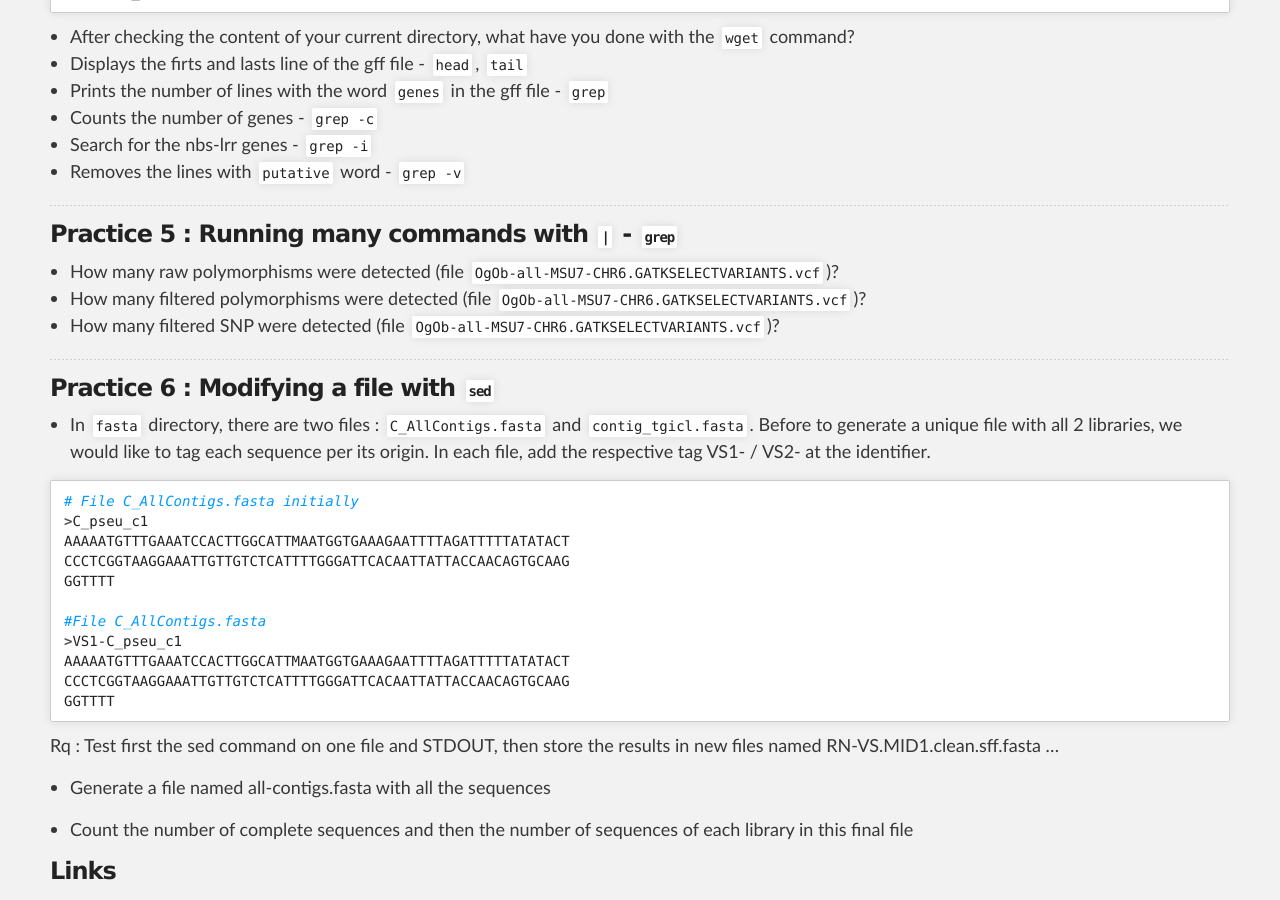
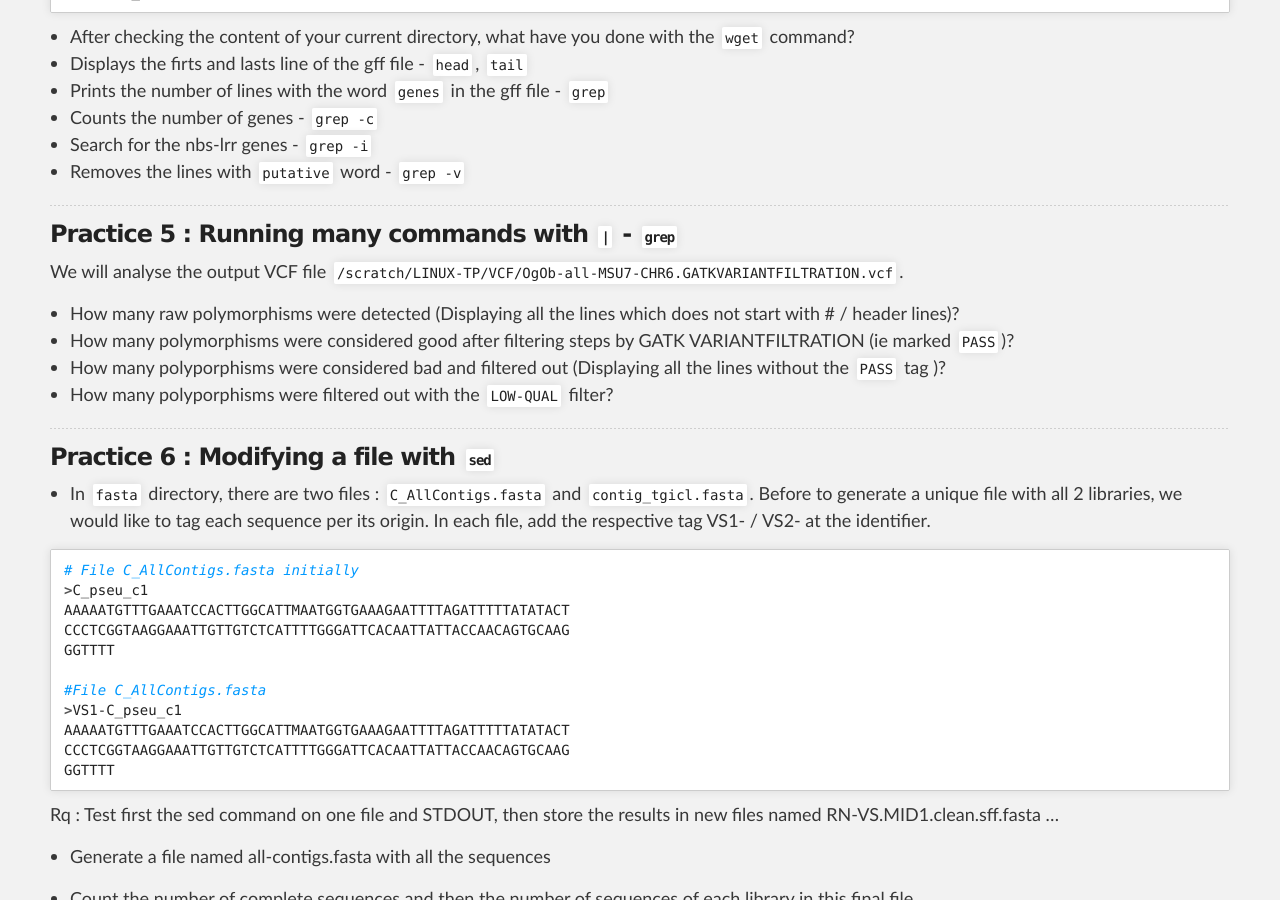
Before and after one commit to SouthGreenPlatform/trainings, a Jekyll site: the page built from _pages/linux/linuxPracticeJedi.md, in a window 1280 px wide and 900 px high, scrolled down 1840 px. Built offline with Jekyll 4.4.1, drawn with Linux system fonts in a browser that asks for light colours; nearby versions of some CDN libraries.

Commit message:
Update linuxPracticeJedi.md

```diff
--- a/_pages/linux/linuxPracticeJedi.md
+++ b/_pages/linux/linuxPracticeJedi.md
@@ -97,9 +97,11 @@
 
 <a name="practice-5"></a>
 ### Practice 5 :  Running many commands with `|` - `grep`
-* How many raw polymorphisms were detected (file `OgOb-all-MSU7-CHR6.GATKSELECTVARIANTS.vcf`)?
-* How many filtered polymorphisms were detected (file `OgOb-all-MSU7-CHR6.GATKSELECTVARIANTS.vcf`)?
-* How many filtered SNP were detected (file `OgOb-all-MSU7-CHR6.GATKSELECTVARIANTS.vcf`)?
+We will analyse the output VCF file `/scratch/LINUX-TP/VCF/OgOb-all-MSU7-CHR6.GATKVARIANTFILTRATION.vcf`.
+* How many raw polymorphisms were detected (Displaying all the lines which does not start with # / header lines)?
+* How many polymorphisms were considered good after filtering steps by GATK VARIANTFILTRATION (ie marked `PASS`)?
+* How many polyporphisms were considered bad and filtered out (Displaying all the lines without the `PASS` tag )?
+* How many polyporphisms were filtered out with the `LOW-QUAL` filter?
 
 -----------------------
 
```
